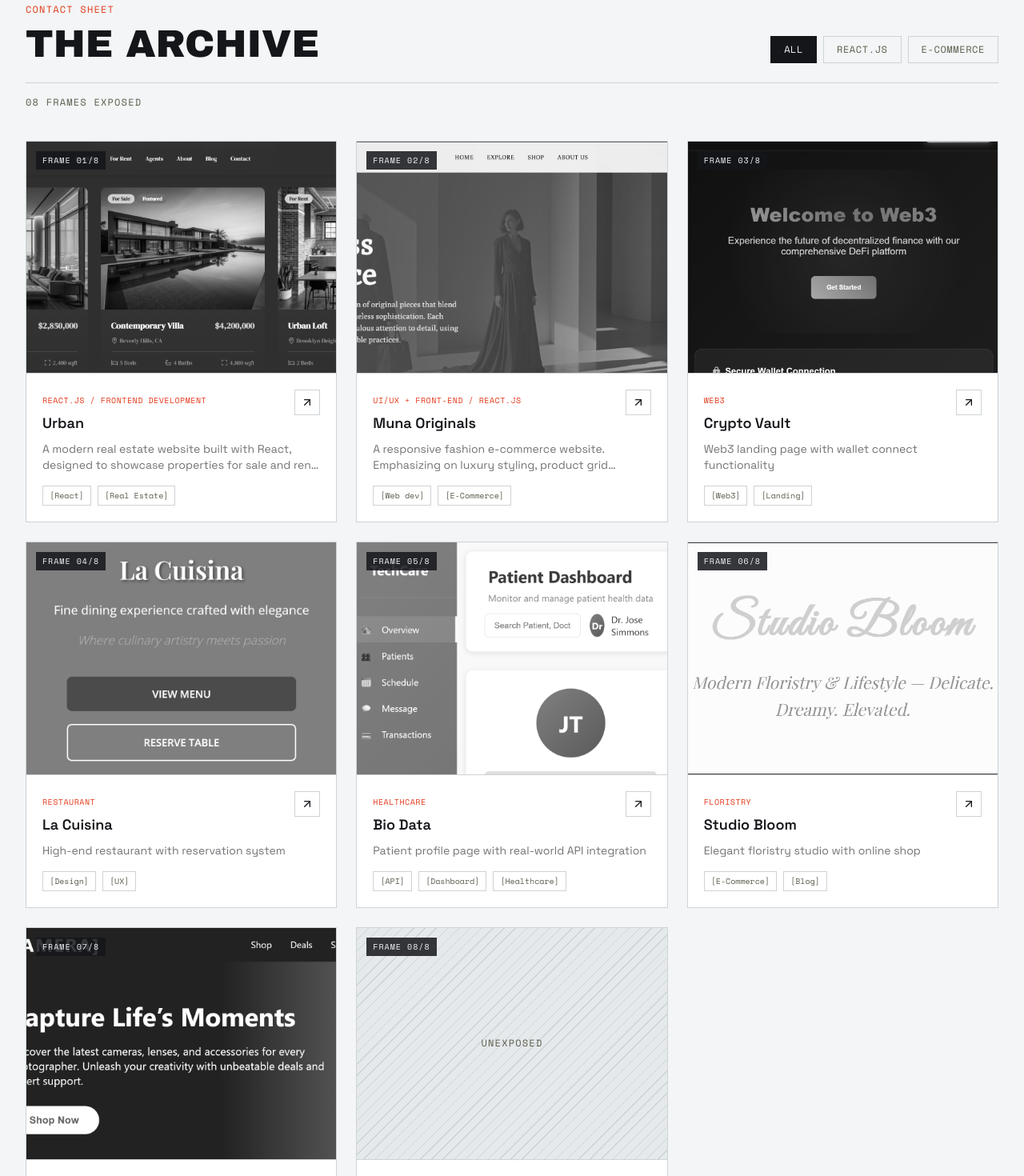
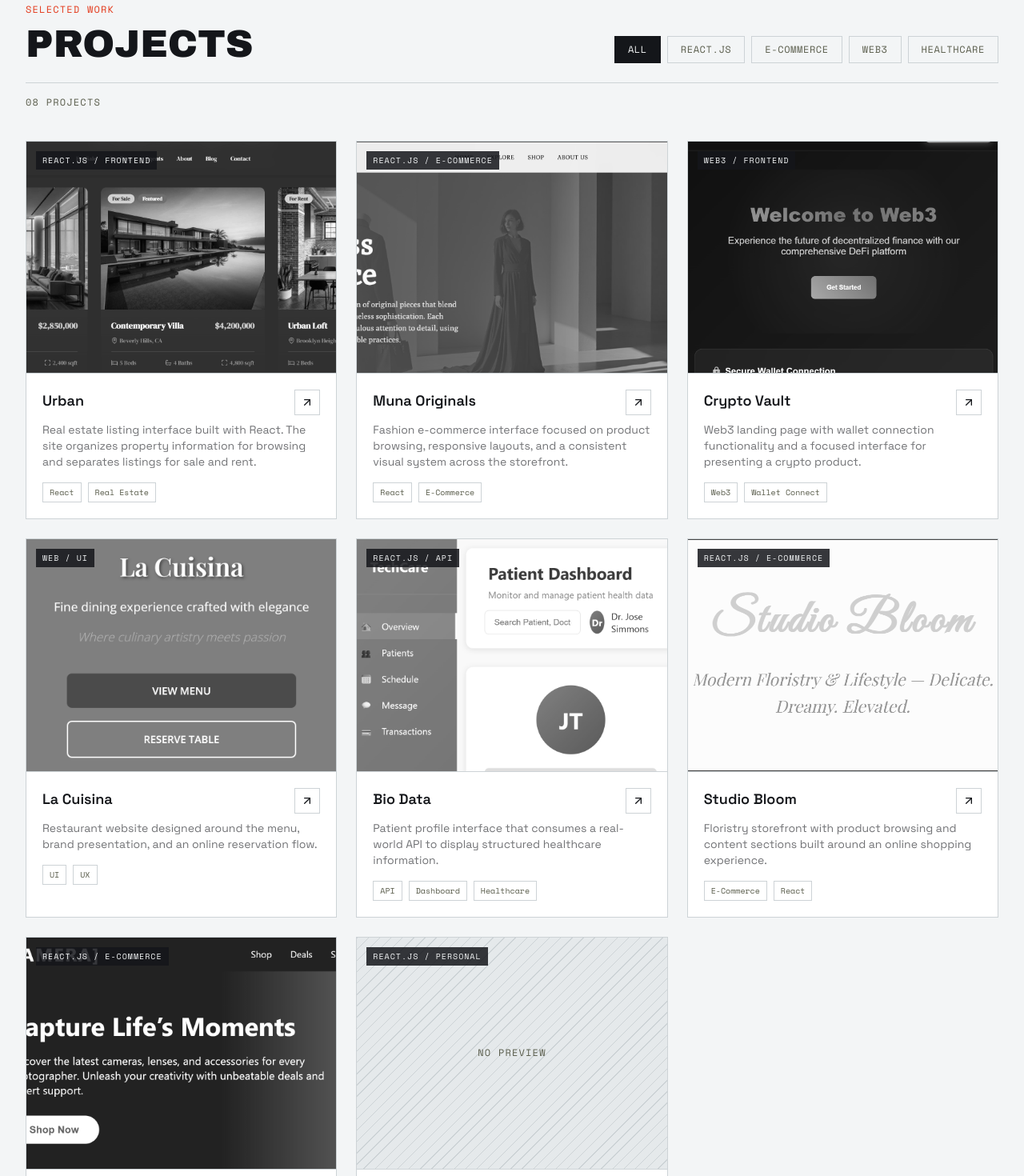
Before and after one commit to Munachitimi/munaportfolio, a React (Vite) app: page / in a window 1280 px wide. Shown: the part 1540-3010 px from the top of the page at 80% size. Built offline with nearby package versions, Linux system fonts and the light colour scheme; the HTML template or start-up script is replaced by a standard one.

Commit message:
Refactor project categories and descriptions in Portfolio

```diff
--- a/src/components/Portfolio.tsx
+++ b/src/components/Portfolio.tsx
@@ -21,74 +21,85 @@ interface Project {
 const projects: Project[] = [
   {
     title: "Urban",
-    category: "React.js / Frontend Development",
+    category: "React.js / Frontend",
     description:
-      "A modern real estate website built with React, designed to showcase properties for sale and rent in a sleek, minimalist interface. Featuring elegant typography, a refined green-and-charcoal color palette, and smooth page transitions for a premium browsing experience.",
+      "Real estate listing interface built with React. The site organizes property information for browsing and separates listings for sale and rent.",
     link: "https://munaurban.netlify.app/",
     image: urbanImage,
     tags: ["React", "Real Estate"],
   },
   {
     title: "Muna Originals",
-    category: "UI/UX + Front-End / React.js",
+    category: "React.js / E-Commerce",
     description:
-      "A responsive fashion e-commerce website. Emphasizing on luxury styling, product grid systems, and visual brand appeal.",
+      "Fashion e-commerce interface focused on product browsing, responsive layouts, and a consistent visual system across the storefront.",
     link: "https://muna-fashion.netlify.app/",
     image: munaOriginalsImage,
-    tags: ["Web dev", "E-Commerce"],
+    tags: ["React", "E-Commerce"],
   },
   {
     title: "Crypto Vault",
-    category: "Web3",
-    description: "Web3 landing page with wallet connect functionality",
+    category: "Web3 / Frontend",
+    description:
+      "Web3 landing page with wallet connection functionality and a focused interface for presenting a crypto product.",
     link: "https://muna-web3.netlify.app/",
     image: cryptoImage,
-    tags: ["Web3", "Landing"],
+    tags: ["Web3", "Wallet Connect"],
   },
   {
     title: "La Cuisina",
-    category: "Restaurant",
-    description: "High-end restaurant with reservation system",
+    category: "Web / UI",
+    description:
+      "Restaurant website designed around the menu, brand presentation, and an online reservation flow.",
     link: "https://la-cusina-muna.netlify.app/",
     image: cusiaImage,
-    tags: ["Design", "UX"],
+    tags: ["UI", "UX"],
   },
   {
     title: "Bio Data",
-    category: "Healthcare",
-    description: "Patient profile page with real-world API integration",
+    category: "React.js / API",
+    description:
+      "Patient profile interface that consumes a real-world API to display structured healthcare information.",
     link: "https://muna-patient.netlify.app/",
     image: dataImage,
     tags: ["API", "Dashboard", "Healthcare"],
   },
   {
     title: "Studio Bloom",
-    category: "Floristry",
-    description: "Elegant floristry studio with online shop",
+    category: "React.js / E-Commerce",
+    description:
+      "Floristry storefront with product browsing and content sections built around an online shopping experience.",
     link: "https://studio-bloom.netlify.app/",
     image: sbloomImage,
-    tags: ["E-Commerce", "Blog"],
+    tags: ["E-Commerce", "React"],
   },
   {
     title: "[Camera]",
-    category: "E-Commerce",
-    description: "Online camera store with product filtering",
+    category: "React.js / E-Commerce",
+    description:
+      "Camera store interface with product filtering and a responsive shopping layout.",
     link: "https://camera-store-muna.netlify.app/",
     image: cameraImage,
-    tags: ["Shopping", "UI"],
+    tags: ["React", "Filtering", "Shopping"],
   },
   {
     title: "Blog",
-    category: "Web Design / React.js",
+    category: "React.js / Personal",
     description:
-      "(ongoing project) Personal blog platform built with React.js, featuring a clean design, easy navigation, and a focus on content readability. Includes a dynamic post listing and responsive layout.",
+      "Personal blog built with React with a focus on readable content, responsive layouts, and simple navigation.",
     link: "https://munablog.netlify.app/",
     image: "",
     tags: ["React", "Blog"],
   },
 ];
 
-const categories = ["All", "React.js", "E-Commerce", "Web3", "Healthcare"];
+const categories = [
+  "All",
+  "React.js",
+  "E-Commerce",
+  "Web3",
+  "Healthcare",
+];
 
 const Portfolio = () => {
   const [activeCategory, setActiveCategory] = useState("All");
@@ -97,27 +108,33 @@ const Portfolio = () => {
     activeCategory === "All"
       ? projects
       : projects.filter(
-          (p) =>
-            p.category.toLowerCase().includes(activeCategory.toLowerCase()) ||
-            p.tags.some((t) => t.toLowerCase().includes(activeCategory.toLowerCase()))
+          (project) =>
+            project.category
+              .toLowerCase()
+              .includes(activeCategory.toLowerCase()) ||
+            project.tags.some((tag) =>
+              tag.toLowerCase().includes(activeCategory.toLowerCase())
+            )
         );
 
   return (
-    <section id="portfolio" className="py-16 sm:py-24 px-4 sm:px-8 max-w-7xl mx-auto">
-      {/* Section header */}
+    <section
+      id="portfolio"
+      className="py-16 sm:py-24 px-4 sm:px-8 max-w-7xl mx-auto"
+    >
       <div className="flex flex-col sm:flex-row sm:items-end sm:justify-between gap-6 mb-4 border-b border-border pb-6">
         <div>
           <span className="font-mono text-xs uppercase tracking-widest text-signal">
-            Contact Sheet
+            Selected Work
           </span>
+
           <h2 className="font-display uppercase text-3xl sm:text-4xl lg:text-5xl text-foreground mt-2">
-            The Archive
+            Projects
           </h2>
         </div>
 
-        {/* Category filter */}
         <div className="flex items-center gap-2 flex-wrap">
-          {categories.slice(0, 3).map((category) => (
+          {categories.map((category) => (
             <button
               key={category}
               onClick={() => setActiveCategory(category)}
@@ -134,10 +151,9 @@ const Portfolio = () => {
       </div>
 
       <p className="font-mono text-xs text-olive uppercase tracking-widest mb-10">
-        {filteredProjects.length.toString().padStart(2, "0")} Frames Exposed
+        {filteredProjects.length.toString().padStart(2, "0")} Projects
       </p>
 
-      {/* Projects grid */}
       <div className="grid grid-cols-1 md:grid-cols-2 lg:grid-cols-3 gap-6">
         {filteredProjects.map((project, index) => (
           <a
@@ -147,7 +163,6 @@ const Portfolio = () => {
             rel="noopener noreferrer"
             className="group relative frame bg-card hover:border-foreground transition-colors"
           >
-            {/* Image */}
             <div className="relative aspect-[4/3] overflow-hidden bg-muted border-b border-border">
               {project.image ? (
                 <img
@@ -163,7 +178,7 @@ const Portfolio = () => {
                       "repeating-linear-gradient(135deg, hsl(var(--border)) 0, hsl(var(--border)) 1px, transparent 1px, transparent 10px)",
                   }}
                 >
-                  Unexposed
+                  No Preview
                 </div>
               )}
 
@@ -173,27 +188,22 @@ const Portfolio = () => {
               />
 
               <span className="absolute top-3 left-3 font-mono text-[10px] text-background bg-foreground/85 px-2 py-1 uppercase tracking-widest">
-                Frame {(index + 1).toString().padStart(2, "0")}/{projects.length}
+                {project.category}
               </span>
             </div>
 
-            {/* Content */}
             <div className="p-5">
               <div className="flex items-start justify-between gap-2 mb-2">
-                <div>
-                  <span className="font-mono text-[10px] font-medium text-signal uppercase tracking-wider">
-                    {project.category}
-                  </span>
-                  <h3 className="text-lg font-semibold text-foreground mt-1 group-hover:text-signal transition-colors">
-                    {project.title}
-                  </h3>
-                </div>
+                <h3 className="text-lg font-semibold text-foreground group-hover:text-signal transition-colors">
+                  {project.title}
+                </h3>
+
                 <div className="w-8 h-8 border border-border flex items-center justify-center group-hover:bg-foreground group-hover:text-background group-hover:border-foreground transition-all shrink-0">
                   <ArrowUpRight className="w-4 h-4" />
                 </div>
               </div>
 
-              <p className="text-sm text-foreground/60 line-clamp-2">
+              <p className="text-sm text-foreground/60 line-clamp-3">
                 {project.description}
               </p>
 
@@ -203,7 +213,7 @@ const Portfolio = () => {
                     key={i}
                     className="px-2 py-1 font-mono text-[10px] text-olive border border-border"
                   >
-                    [{tag}]
+                    {tag}
                   </span>
                 ))}
               </div>
```
